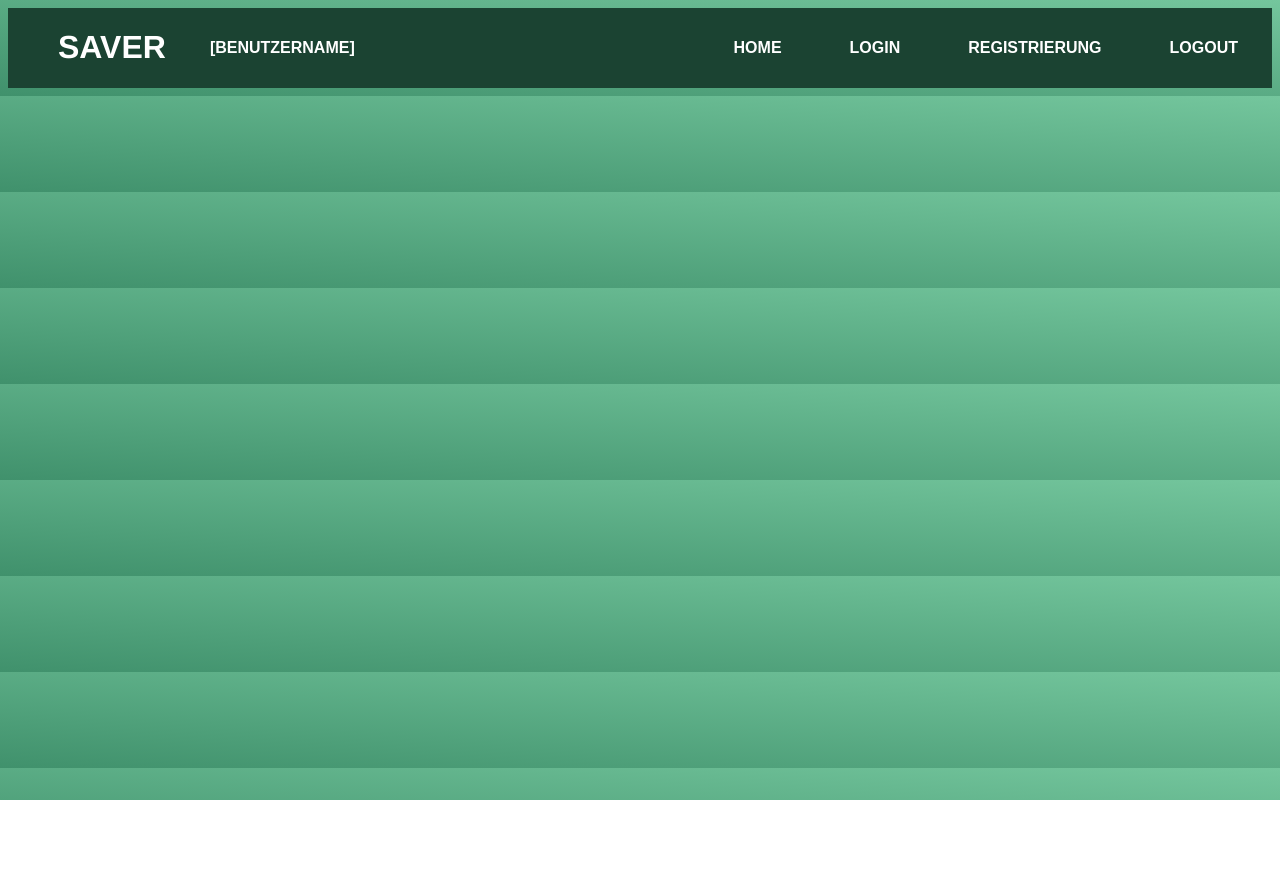
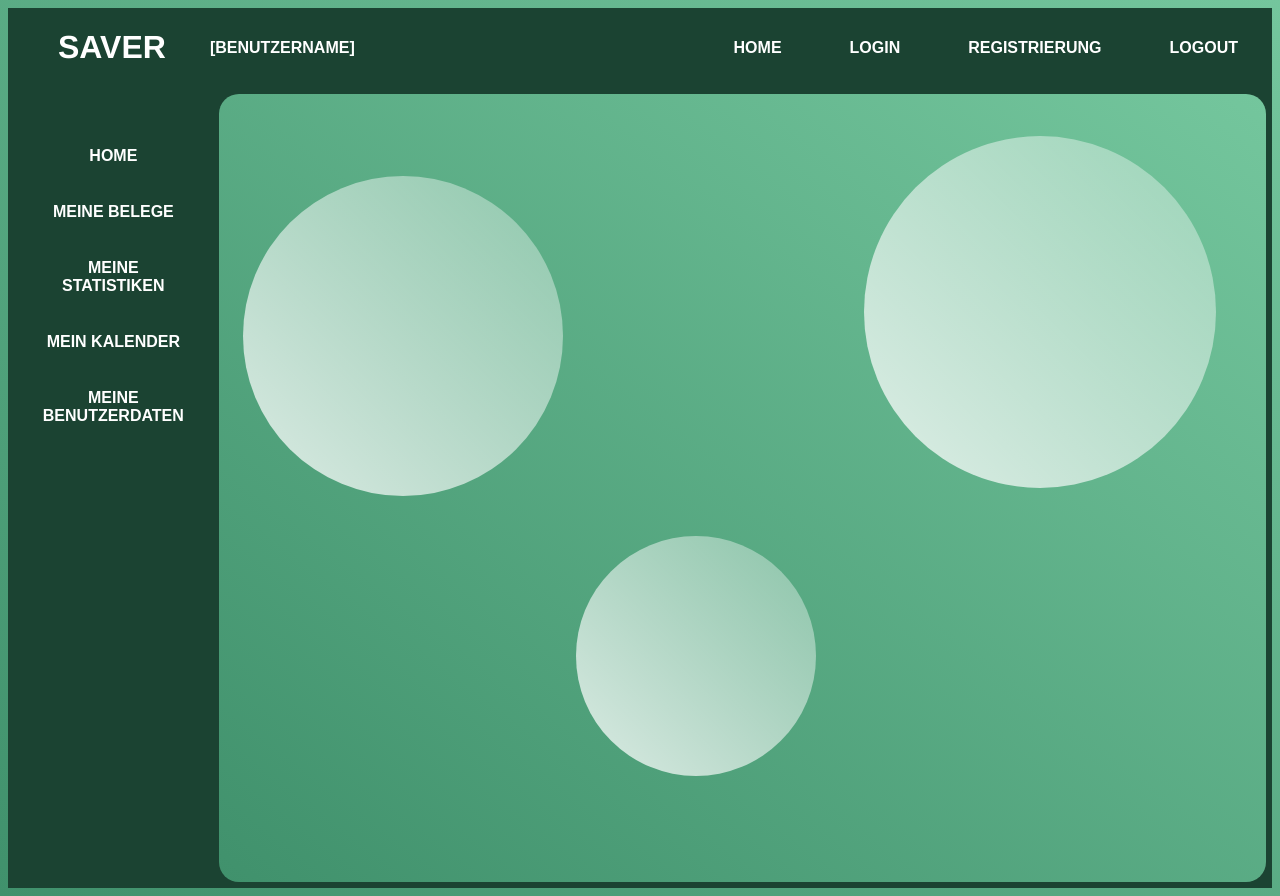
Before and after one commit to sorglos123/SAVER, a Vue app in the folder frontend/: page /calendar in a window 1280 px wide. Before the commit the page ends 800 px from the top, so only its background shows below. Built offline with nearby package versions, Linux system fonts and the light colour scheme.

Commit message:
[B] Ausstehende Komponenten hinzugefügt

```diff
--- a/frontend/src/components/Sidebar.vue
+++ b/frontend/src/components/Sidebar.vue
@@ -11,21 +11,21 @@
                     </router-link>
                 </button>
                 <button class="button">
-                    <router-link to="/dashboard" active-class="active" tag="button">
+                    <router-link to="/receipts" active-class="active" tag="button">
                         <div class="link-container">
                             Meine Belege
                         </div>
                     </router-link>
                 </button>
                 <button class="button">
-                    <router-link to="/dashboard" active-class="active" tag="button">
+                    <router-link to="/statistics" active-class="active" tag="button">
                         <div class="link-container">
                             Meine Statistiken
                         </div>
                     </router-link>
                 </button>
                 <button class="button">
-                    <router-link to="/dashboard" active-class="active" tag="button">
+                    <router-link to="/calendar" active-class="active" tag="button">
                         <div class="link-container">
                             Mein Kalender
                         </div>
--- /dev/null
+++ b/frontend/src/views/home/Calendar.vue
@@ -0,0 +1,91 @@
+<template>
+    <div class="main">
+        <div class="circle1"></div>
+        <div class="circle2"></div>
+        <div class="circle3"></div>
+        <div class="circle4"></div>
+    </div>
+</template>
+
+<script>
+
+</script>
+
+
+<style scoped>
+
+* {
+  margin: 0;
+  padding: 0;
+  box-sizing: border-box;
+}
+
+.main {
+  height: auto;
+  display: flex;
+  align-items: center;
+  justify-content: center;
+  border-radius: 20px;
+}
+
+.circle1, .circle2, .circle3, .circle4 {
+  background: white;
+  background: linear-gradient(to right top, rgba(255, 255, 255, 0.8), rgba(255, 255, 255, 0.3));
+  position: absolute;
+  border-radius: 50%;
+}
+
+.circle1 {
+  width: 15rem;
+  height: 15rem;
+  bottom: 3%;
+  left: 45%;
+  z-index: 2;
+}
+
+.circle2 {
+  width: 22rem;
+  height: 22rem;
+  top: 17%;
+  right: 5%;
+  z-index: 2;
+}
+
+.circle3 {
+  width: 20rem;
+  height: 20rem;
+  top: 22%;
+  left: 19%;
+  z-index: 2;
+}
+
+button a {
+    color: #081c15;
+    text-decoration: none;
+    text-transform: uppercase;
+}
+
+.button {
+  background: none;
+  border: 3px solid transparent;
+  padding: 10px;
+  text-align: center;
+  text-decoration: none;
+  display: inline-block;
+  font-size: 16px;
+  font-weight: bolder;
+  margin: 4px 2px;
+  cursor: pointer;
+}
+
+.button:hover {
+    color: white;
+}
+
+.error {
+  border-color: red;
+  color: red;
+  z-index: 3;
+}
+
+</style>
--- a/frontend/src/views/home/Dashboard.vue
+++ b/frontend/src/views/home/Dashboard.vue
@@ -8,8 +8,7 @@
                     </div>
                     <div class="link">
                         <button class="button">
-                            <router-link to="/user"> Meine Belege </router-link>
-                             <p style="color: transparent"> </p>
+                            <router-link to="/receipts"> Meine Belege </router-link>
                         </button>
                         <div class="text">
                             <p> Übersicht über meine hochgeladenen Belege </p>
@@ -25,7 +24,7 @@
                     </div>
                     <div class="link">
                         <button class="button">
-                            <router-link to="/user"> Meine Statistiken </router-link>
+                            <router-link to="/statistics"> Meine Statistiken </router-link>
                         </button>
                         <div class="text">
                             <p> Aufbereitung meiner Belegdaten </p>
@@ -41,8 +40,7 @@
                     </div>
                     <div class="link">
                         <button class="button">
-                            <router-link to="/user"> Mein Kalender </router-link>
-                            <p>  </p>
+                            <router-link to="/calendar"> Mein Kalender </router-link>
                         </button>
                         <div class="text">
                             <p> Kalendarische Übersicht </p>
--- /dev/null
+++ b/frontend/src/views/home/Receipts.vue
@@ -0,0 +1,91 @@
+<template>
+    <div class="main">
+        <div class="circle1"></div>
+        <div class="circle2"></div>
+        <div class="circle3"></div>
+        <div class="circle4"></div>
+    </div>
+</template>
+
+<script>
+
+</script>
+
+
+<style scoped>
+
+* {
+  margin: 0;
+  padding: 0;
+  box-sizing: border-box;
+}
+
+.main {
+  height: auto;
+  display: flex;
+  align-items: center;
+  justify-content: center;
+  border-radius: 20px;
+}
+
+.circle1, .circle2, .circle3, .circle4 {
+  background: white;
+  background: linear-gradient(to right top, rgba(255, 255, 255, 0.8), rgba(255, 255, 255, 0.3));
+  position: absolute;
+  border-radius: 50%;
+}
+
+.circle1 {
+  width: 15rem;
+  height: 15rem;
+  bottom: 3%;
+  left: 45%;
+  z-index: 2;
+}
+
+.circle2 {
+  width: 22rem;
+  height: 22rem;
+  top: 17%;
+  right: 5%;
+  z-index: 2;
+}
+
+.circle3 {
+  width: 20rem;
+  height: 20rem;
+  top: 22%;
+  left: 19%;
+  z-index: 2;
+}
+
+button a {
+    color: #081c15;
+    text-decoration: none;
+    text-transform: uppercase;
+}
+
+.button {
+  background: none;
+  border: 3px solid transparent;
+  padding: 10px;
+  text-align: center;
+  text-decoration: none;
+  display: inline-block;
+  font-size: 16px;
+  font-weight: bolder;
+  margin: 4px 2px;
+  cursor: pointer;
+}
+
+.button:hover {
+    color: white;
+}
+
+.error {
+  border-color: red;
+  color: red;
+  z-index: 3;
+}
+
+</style>
--- /dev/null
+++ b/frontend/src/views/home/Statistics.vue
@@ -0,0 +1,91 @@
+<template>
+    <div class="main">
+        <div class="circle1"></div>
+        <div class="circle2"></div>
+        <div class="circle3"></div>
+        <div class="circle4"></div>
+    </div>
+</template>
+
+<script>
+
+</script>
+
+
+<style scoped>
+
+* {
+  margin: 0;
+  padding: 0;
+  box-sizing: border-box;
+}
+
+.main {
+  height: auto;
+  display: flex;
+  align-items: center;
+  justify-content: center;
+  border-radius: 20px;
+}
+
+.circle1, .circle2, .circle3, .circle4 {
+  background: white;
+  background: linear-gradient(to right top, rgba(255, 255, 255, 0.8), rgba(255, 255, 255, 0.3));
+  position: absolute;
+  border-radius: 50%;
+}
+
+.circle1 {
+  width: 15rem;
+  height: 15rem;
+  bottom: 3%;
+  left: 45%;
+  z-index: 2;
+}
+
+.circle2 {
+  width: 22rem;
+  height: 22rem;
+  top: 17%;
+  right: 5%;
+  z-index: 2;
+}
+
+.circle3 {
+  width: 20rem;
+  height: 20rem;
+  top: 22%;
+  left: 19%;
+  z-index: 2;
+}
+
+button a {
+    color: #081c15;
+    text-decoration: none;
+    text-transform: uppercase;
+}
+
+.button {
+  background: none;
+  border: 3px solid transparent;
+  padding: 10px;
+  text-align: center;
+  text-decoration: none;
+  display: inline-block;
+  font-size: 16px;
+  font-weight: bolder;
+  margin: 4px 2px;
+  cursor: pointer;
+}
+
+.button:hover {
+    color: white;
+}
+
+.error {
+  border-color: red;
+  color: red;
+  z-index: 3;
+}
+
+</style>
```
Also changed, not shown: frontend/src/router/index.js (+15 -0 lines).
